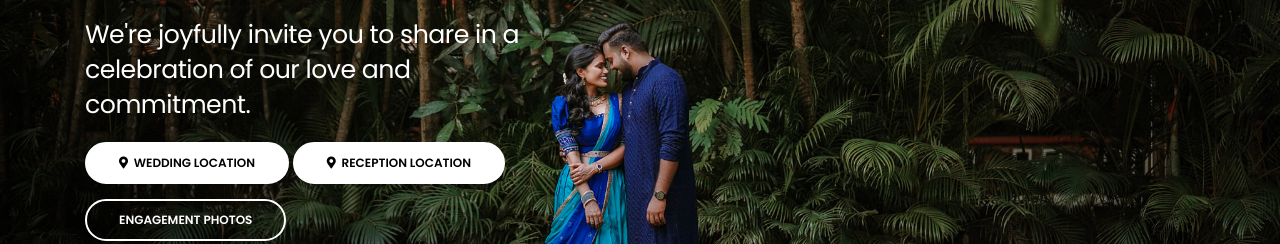
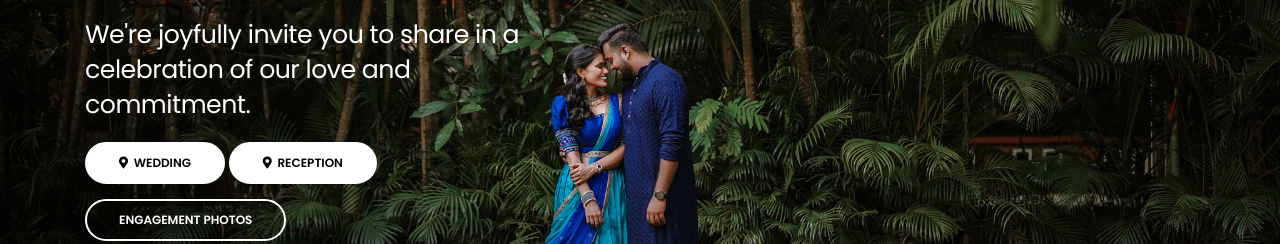
Before and after one commit to adershekanath/RA, a plain HTML site: page index.html in a window 1280 px wide. Shown: the part 387-631 px from the top of the page. Drawn offline with Linux system fonts and the light colour scheme; a web font is replaced by a local one.

Commit message:
Add files via upload

```diff
--- a/index.html
+++ b/index.html
@@ -31,8 +31,8 @@
                 <p class="alt-font d-block text-white margin-20px-bottom">Save the date</p>
                 <h6 class="alt-font d-block text-white margin-20px-bottom xs-margin-15px-bottom w-450px sm-w-100">We're joyfully invite you to share in a celebration of our love and commitment.</h6>
                 <p class="text-extra-medium text-white line-height-28px font-weight-300 margin-20px-bottom xs-margin-15px-bottom w-450px sm-w-100"></p>
-                <a href="https://goo.gl/maps/ESZbfN3Ms5xS2He49" class="btn btn-medium bg-white btn-transparent-white btn-rounded margin-15px-bottom md-margin-5px-bottom md-margin-auto-lr"><span class="text-black font-weight-600"><i class="fas fa-map-marker-alt"></i>&nbsp;&nbsp;Wedding Location</span></a>
-                <a href="https://goo.gl/maps/2cR5k4LENACwzKeQ9" class="btn btn-medium bg-white btn-transparent-white btn-rounded margin-15px-bottom md-margin-5px-bottom md-margin-auto-lr"><span class="text-black font-weight-600"><i class="fas fa-map-marker-alt"></i>&nbsp;&nbsp;Reception Location</span></a><br>
+                <a href="https://goo.gl/maps/ESZbfN3Ms5xS2He49" class="btn btn-medium bg-white btn-transparent-white btn-rounded margin-15px-bottom md-margin-5px-bottom md-margin-auto-lr"><span class="text-black font-weight-600"><i class="fas fa-map-marker-alt"></i>&nbsp;&nbsp;Wedding</span></a>
+                <a href="https://goo.gl/maps/2cR5k4LENACwzKeQ9" class="btn btn-medium bg-white btn-transparent-white btn-rounded margin-15px-bottom md-margin-5px-bottom md-margin-auto-lr"><span class="text-black font-weight-600"><i class="fas fa-map-marker-alt"></i>&nbsp;&nbsp;Reception</span></a><br>
                 <a href="engagement.html" class="btn btn-medium text-white text-black-hover btn-transparent-white btn-rounded margin-15px-bottom md-margin-5px-bottom md-margin-auto-lr font-weight-600">Engagement Photos</a>
                 <div>
                   <a href="https://www.instagram.com/adersh_ekanath/" class="btn btn-medium btn-gradient-sky-blue-pink btn-rounded margin-15px-bottom md-margin-5px-bottom md-margin-auto-lr font-weight-600"><i class="fab fa-instagram"></i>&nbsp;Adersh</a>
```
